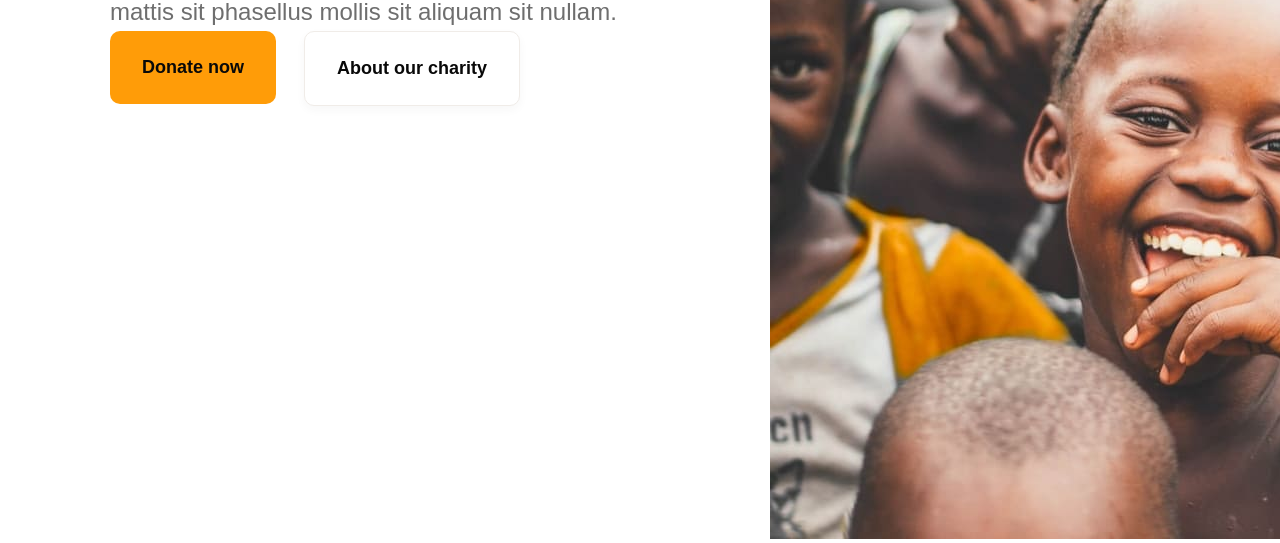
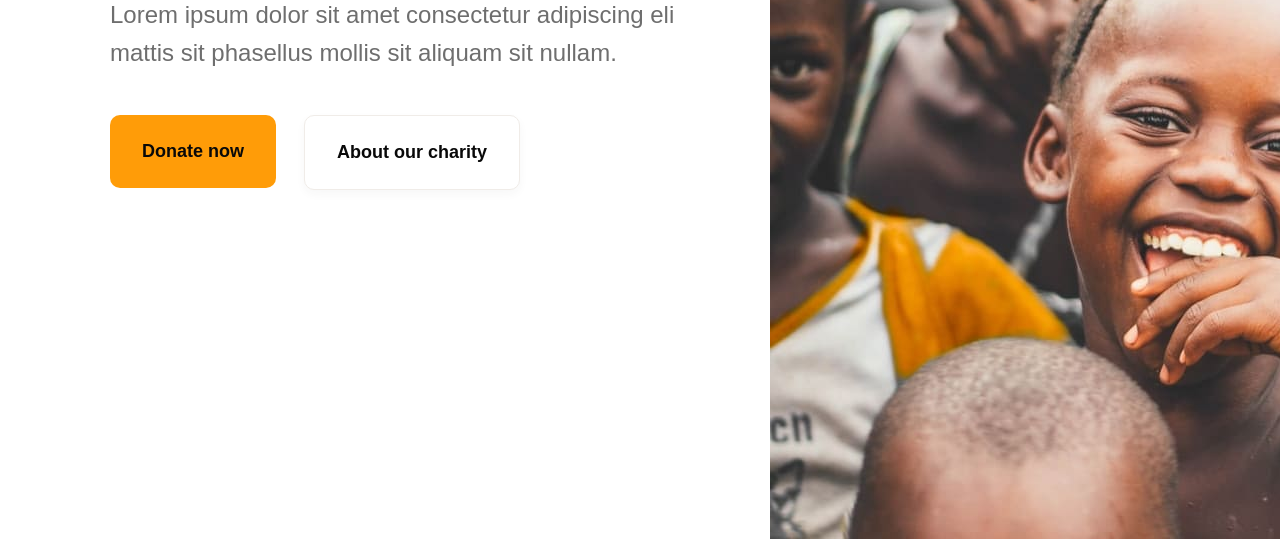
Before and after one commit to bayssss/classwork_6, a plain HTML site: page index.html in a window 1280 px wide. Shown: the part 655-1198 px from the top of the page. Drawn offline with Linux system fonts and the light colour scheme.

Commit message:
расстояние

```diff
--- a/styles/style.css
+++ b/styles/style.css
@@ -92,6 +92,7 @@
     flex-shrink: 0;
     border-radius: 99999px;
     background: #FF9C08;
+    margin-bottom: 25px;
 }
 .help {
     margin-top: 208px;
@@ -116,6 +117,8 @@
     font-size: 24px;
     font-weight: 400;
     line-height: 38px; /* 158.3% */
+    margin-top: 16px;
+    margin-bottom: 43px;
 }
 
 .buttons {
```
